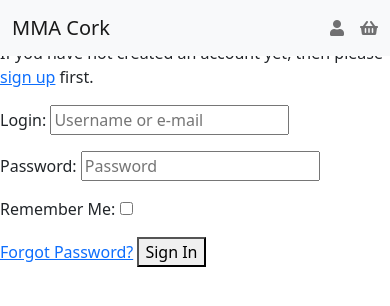
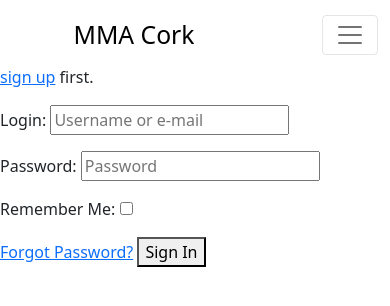
Before and after one commit to Callymags/ms4_Sample_Store, a Django app: page /accounts/login/ in a window 390 px wide. Shown: the top 306 px of the page. Run offline with Django 3.2, Linux system fonts and the light colour scheme; some libraries are stand-ins or nearby versions.

Commit message:
feat: Complete basic structure for responsive nav

```diff
--- a/templates/base.html
+++ b/templates/base.html
@@ -38,23 +38,70 @@
 </head>
 
 <body>
-  <header class="fixed-top">
-    <nav class="navbar navbar-expand-lg navbar-light bg-light fixed-top">
-      <div class="container-fluid">
-        <a class="navbar-brand" href="#">MMA Cork</a>
-        <form class="offset-3 d-none d-lg-flex">
-          <input class="form-control me-2" type="search" placeholder="Search" aria-label="Search">
-          <button class="btn btn-outline-success" type="submit">Search</button>
+  <header class="container fixed-top">
+    <div id="topnav" class="row bg-white pt-lg-2 d-none d-lg-flex">
+      <div class="col-12 col-lg-4 my-auto py-1 py-lg-0 text-center text-lg-left">
+        <a href="{% url 'home' %}" class="nav-link main-logo-link">
+          <h2 class="logo-font text-black my-0">MMA Cork</h2>
+        </a>
+      </div>
+      <div class="col-12 col-lg-4 my-auto py-1 py-lg-0">
+        <form method="GET" action="">
+          <div class="input-group w-100">
+            <input class="form-control border border-black rounded-0" type="text" name="q"
+              placeholder="Search our site">
+            <div class="input-group-append">
+              <button class="form-control btn btn-black border border-black rounded-0" type="submit">
+                <span class="icon">
+                  <i class="fas fa-search"></i>
+                </span>
+              </button>
+            </div>
+          </div>
         </form>
-        <ul class="navbar-nav ms-lg-auto list-group list-group-horizontal">
-          <li class="nav-item pe-2">
-            <a class="nav-link" aria-current="page" href="#"><span><i class="fas fa-user"></i></span></a>
+      </div>
+      <div class="col-12 col-lg-4 my-auto py-1 py-lg-0">
+        <ul class="nav justify-content-center">
+          <li class="nav-item dropdown">
+            <a class="nav-link dropdown-toggle" aria-current="page" href="#" id="navbarDropdown" role="button"
+              data-bs-toggle="dropdown" aria-expanded="false">
+              <span><i class="fas fa-user"></i></span>
+            </a>
+            <ul class="dropdown-menu" aria-labelledby="navbarDropdown">
+              {% if request.user.is_authenticated %}
+              {% if request.user.is_superuser %}
+              <li><a class="dropdown-item" href="#">Product Management</a></li>
+              {% endif %}
+              <li><a class="dropdown-item" href="#">Profile</a></li>
+              <li><a class="dropdown-item" href="{% url 'account_logout' %}">Logout</a></li>
+              {% else %}
+              <li><a class="dropdown-item" href="{% url 'account_login' %}">Login</a></li>
+              <li><a class="dropdown-item" href="{% url 'account_signup' %}">Register</a></li>
+              {% endif %}
+            </ul>
           </li>
-          <li class="nav-item ps-2">
-            <a class="nav-link" aria-current="page" href="#"><span><i class="fas fa-shopping-basket"></i></span></a>
+          <li class="nav-item">
+            <a class="nav-link pt-0 pb-0" aria-current="page" href="#"><span><i
+                  class="fas fa-shopping-basket"></i></span></a>
+            <p class="my-0 text-center">
+              {% if grand_total %}
+              ${{ grand_total|floatformat:2 }}
+              {% else %}
+              $0.00
+              {% endif %}
+            </p>
           </li>
         </ul>
-        <!-- <button class="navbar-toggler" type="button" data-bs-toggle="offcanvas" data-bs-target="#offcanvasNavbar"
+      </div>
+    </div>
+    <div class="row bg-white">
+      <nav class="navbar navbar-expand-lg navbar-light w-100">
+        <div class="col-8 d-lg-none my-auto py-1 py-lg-0 text-center text-lg-left">
+          <a href="{% url 'home' %}" class="nav-link main-logo-link">
+            <h2 class="logo-font text-black my-0">MMA Cork</h2>
+          </a>
+        </div>
+        <button class="navbar-toggler" type="button" data-bs-toggle="offcanvas" data-bs-target="#offcanvasNavbar"
           aria-controls="offcanvasNavbar">
           <span class="navbar-toggler-icon"></span>
         </button>
@@ -64,7 +111,89 @@
             <button type="button" class="btn-close text-reset" data-bs-dismiss="offcanvas" aria-label="Close"></button>
           </div>
           <div class="offcanvas-body">
-            <ul class="navbar-nav flex-grow-1 pe-3">
+            <ul class="navbar-nav justify-content-center flex-grow-1 pe-3">
+              <li class="nav-item">
+                <a class="nav-link active" aria-current="page" href="#">Home</a>
+              </li>
+              <li class="nav-item">
+                <a class="nav-link" href="#">Link</a>
+              </li>
+              <li class="nav-item dropdown">
+                <a class="nav-link dropdown-toggle" href="#" id="offcanvasNavbarDropdown" role="button"
+                  data-bs-toggle="dropdown" aria-expanded="false">
+                  Dropdown
+                </a>
+                <ul class="dropdown-menu" aria-labelledby="offcanvasNavbarDropdown">
+                  <li><a class="dropdown-item" href="#">Action</a></li>
+                  <li><a class="dropdown-item" href="#">Another action</a></li>
+                  <li>
+                    <hr class="dropdown-divider">
+                  </li>
+                  <li><a class="dropdown-item" href="#">Something else here</a></li>
+                </ul>
+              </li>
+            </ul>
+          </div>
+        </div>
+      </nav>
+    </div>
+    <!-- <div class="row">
+      <nav class="navbar navbar-expand-lg navbar-light bg-light fixed-top">
+        <div class="col-12 my-auto">
+          <div class="row">
+            <div class="col-4 text-center">
+              <a class="navbar-brand" href="#">MMA Cork</a>
+            </div>
+            <div class="col-4">
+              <form method="GET" action="" class="d-none d-lg-flex justify-content-center">
+                <input class="form-control me-2 rounded-pill" type="text" name="q" placeholder="Search" aria-label="Search">
+                <button class="btn" type="submit">
+                  <span>
+                    <i class="fas fa-search"></i>
+                  </button>
+              </form>
+            </div>
+            <div class="col-4">
+              <ul class="navbar-nav d-flex justify-content-center">
+                <li class="nav-item dropdown pe-2">
+                  <a class="nav-link dropdown-toggle" aria-current="page" href="#" id="navbarDropdown" role="button" data-bs-toggle="dropdown" aria-expanded="false">
+                    <span><i class="fas fa-user"></i></span>
+                  </a>
+                  <ul class="dropdown-menu" aria-labelledby="navbarDropdown">
+                    {% if request.user.is_authenticated %}
+                      {% if request.user.is_superuser %}
+                        <li><a class="dropdown-item" href="#">Product Management</a></li>
+                      {% endif %}
+                        <li><a class="dropdown-item" href="#">Profile</a></li>
+                        <li><a class="dropdown-item" href="{% url 'account_logout' %}">Logout</a></li>
+                    {% else %}
+                      <li><a class="dropdown-item" href="{% url 'account_login' %}">Login</a></li>
+                      <li><a class="dropdown-item" href="{% url 'account_signup' %}">Register</a></li>
+                    {% endif %}
+                  </ul>
+                </li>
+                <li class="nav-item ps-2">
+                  <a class="nav-link pt-0 pb-0" aria-current="page" href="#"><span><i class="fas fa-shopping-basket"></i></span></a>
+                  <p class="my-0 text-center">
+                    {% if grand_total %}
+                    ${{ grand_total|floatformat:2 }}
+                    {% else %}
+                    $0.00
+                    {% endif %}
+                  </p>
+                </li>
+              </ul>
+            </div>
+          </div>
+        </div>
+      </nav>
+    </div>
+    <div class="row">
+      <nav class="navbar navbar-expand-lg navbar-light bg-light w-100">
+        <button class="navbar-toggler" type="button" data-bs-toggle="offcanvas" data-bs-target="#offcanvasNavbar"
+          aria-controls="offcanvasNavbar">
+          <span class="navbar-toggler-icon"></span>
+        </button>
               <li class="nav-item">
                 <form class="d-lg-none">
                   <input class="form-control me-2" type="search" placeholder="Search" aria-label="Search">
@@ -77,9 +206,9 @@
               </li>
             </ul>
           </div>
-        </div> -->
-      </div>
-    </nav>
+        </div>
+      </nav>
+    </div> -->
   </header>
 
   {% if messages %}
```
